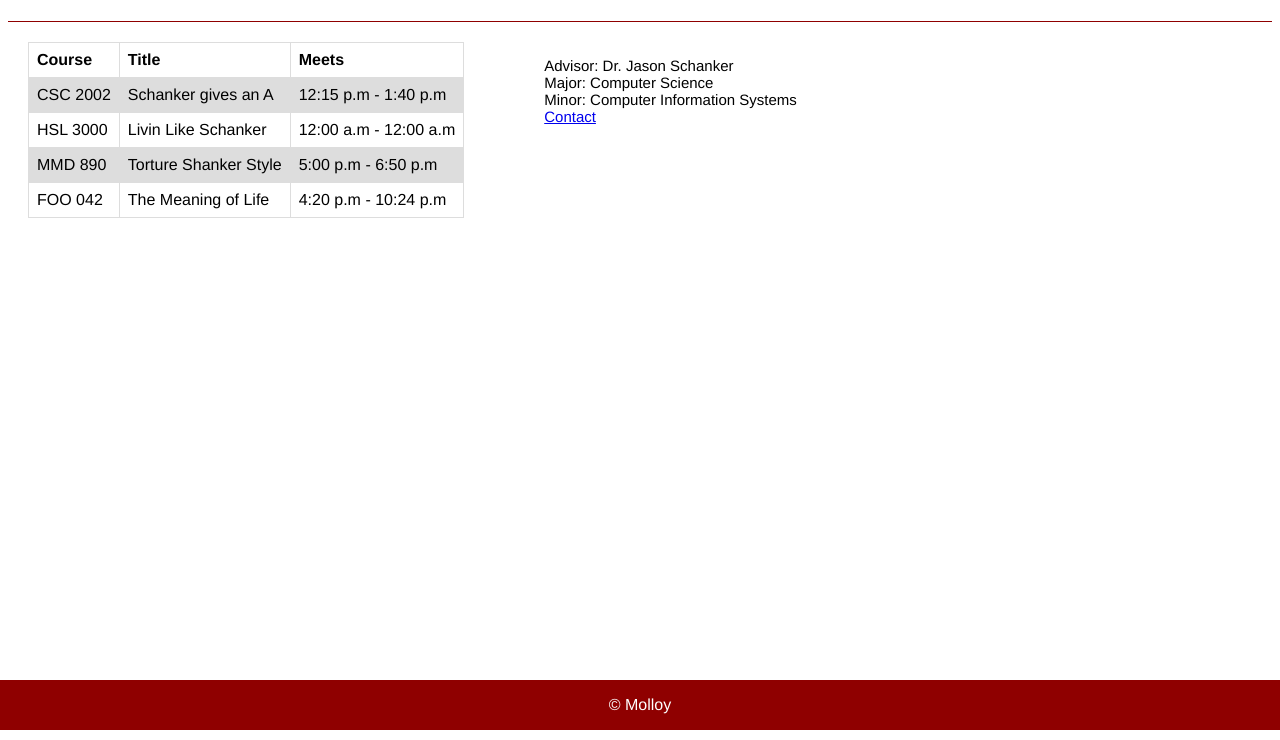
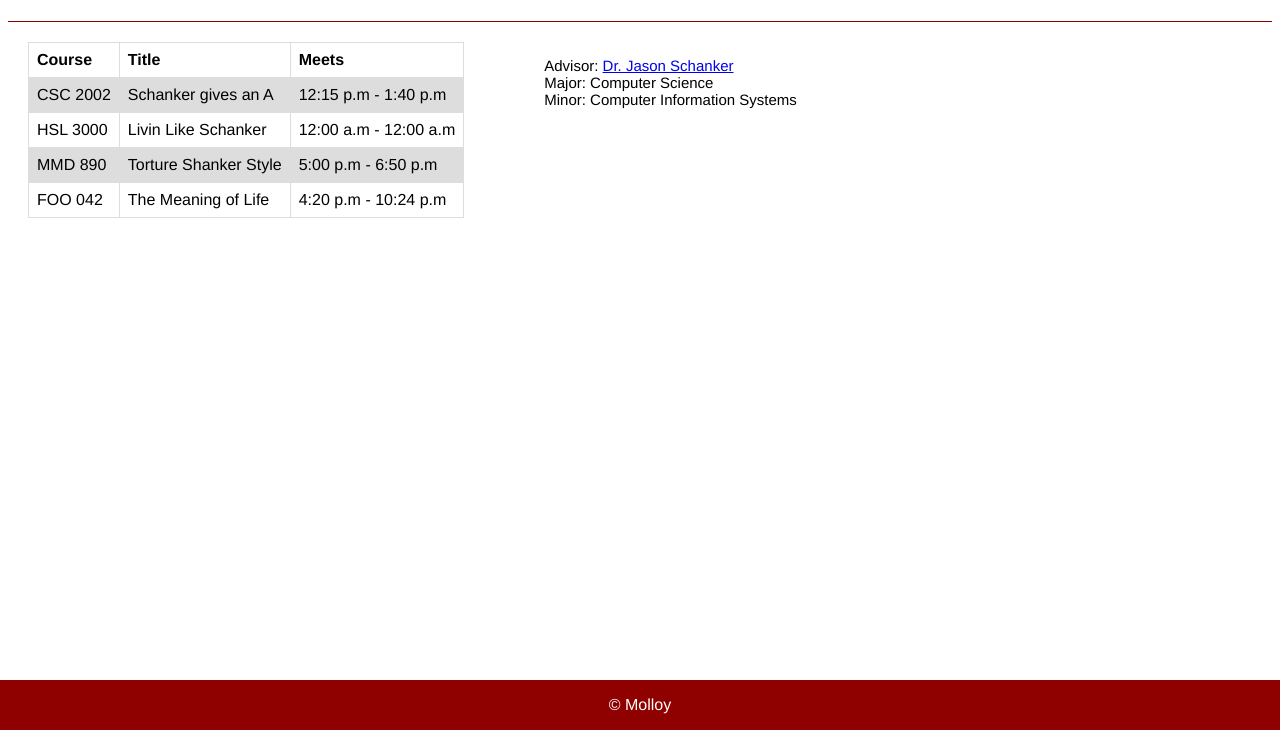
Before and after one commit to lizzi3f/AdvisingApp, a plain HTML site: page index.html in a window 1280 px wide. Shown: the part 60-800 px from the top of the page. Drawn offline with Linux system fonts and the light colour scheme.

Commit message:
Update index.html

```diff
--- a/index.html
+++ b/index.html
@@ -47,10 +47,9 @@
 		</div>
 	  	<div class="column" class="right">
 			<ul id="list1">
-				<li>Advisor: Dr. Jason Schanker</li>
+				<li>Advisor: <a href = "schanker.html">Dr. Jason Schanker</a></li>
 				<li>Major: Computer Science</li>
 				<li>Minor: Computer Information Systems</li>
-				<li><a href = "schanker.html">Contact</a></li>
 			</ul>
 	  	</div>
 	  	<footer>
```
